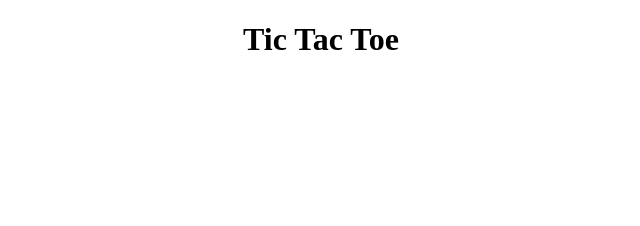
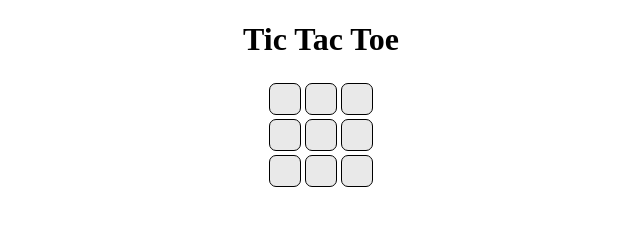
Before and after one commit to PaulBagot/TicTacToe, a plain HTML site: page index.html in a window 1280 px wide. Shown: the whole page, without its empty margins (319-959 px from the left). Drawn offline with Linux system fonts and the light colour scheme.

Commit message:
added initilisation

```diff
--- a/index.html
+++ b/index.html
@@ -13,6 +13,8 @@
             <tbody id="table_body">
             </tbody>
         </table>
+        <h2 id="winner"></h2>
     </div>
+    <script src="./script.js"></script>
 </body>
 </html>
--- /dev/null
+++ b/script.js
@@ -0,0 +1,20 @@
+let currentPlayerHTML = document.getElementById('current_player');
+let tableBody = document.getElementById('table_body');
+let currentPlayer = '';
+let turn;
+
+let initTictactoe = () => {
+    let tableHTML = '';
+    for(let i = 0; i < 3; i++) {
+        tableHTML += "<tr>\n"
+        for(let j = 0; j < 3; j++) {
+            tableHTML += "<td><button id='button_"+i+"-"+j+"' onclick='game("+i+","+j+")'></button></td>\n";
+        }
+        tableHTML += "</tr>\n";
+    }
+    tableBody.innerHTML += tableHTML;
+    currentPlayer = 1;
+    turn = 1;
+}
+
+initTictactoe();
```
